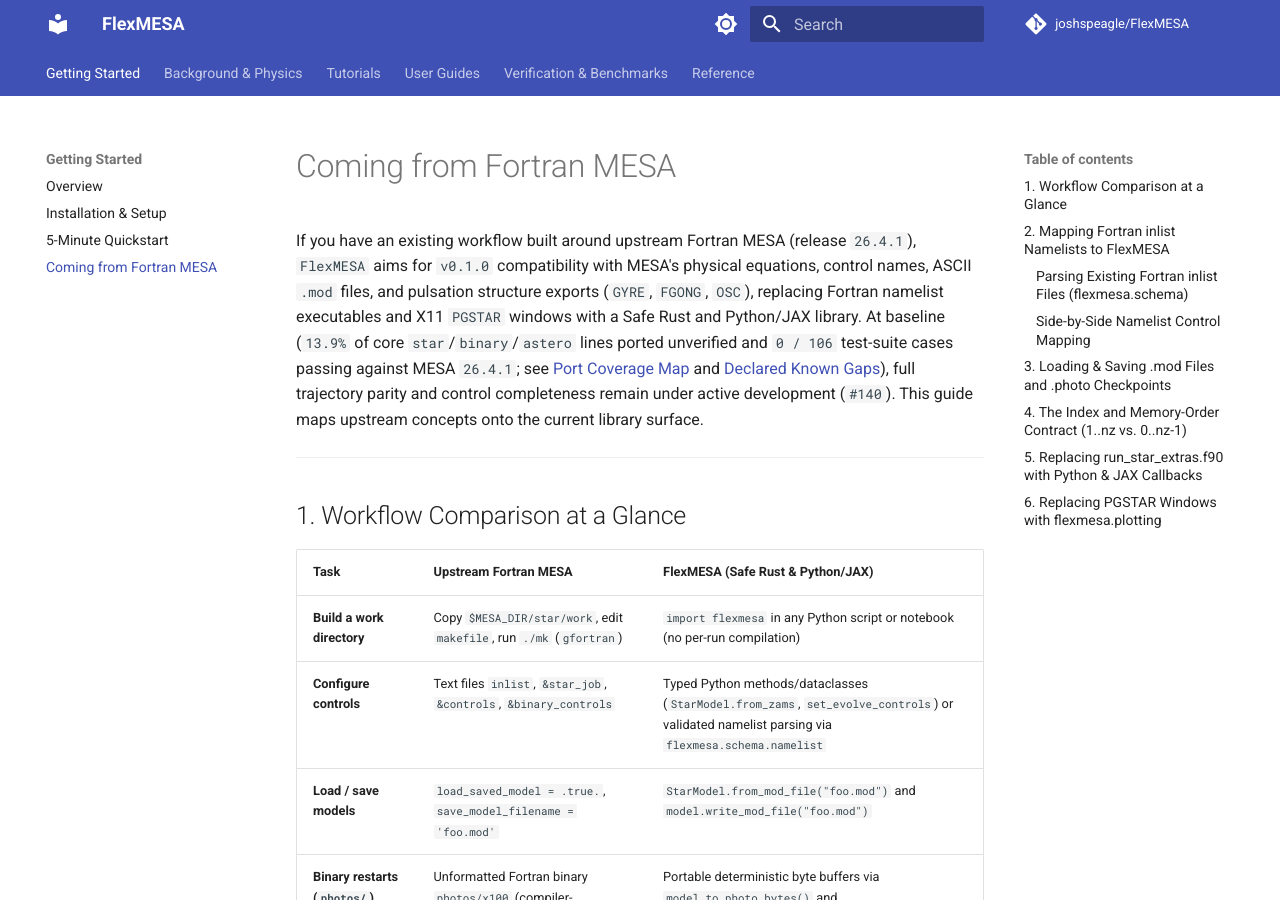
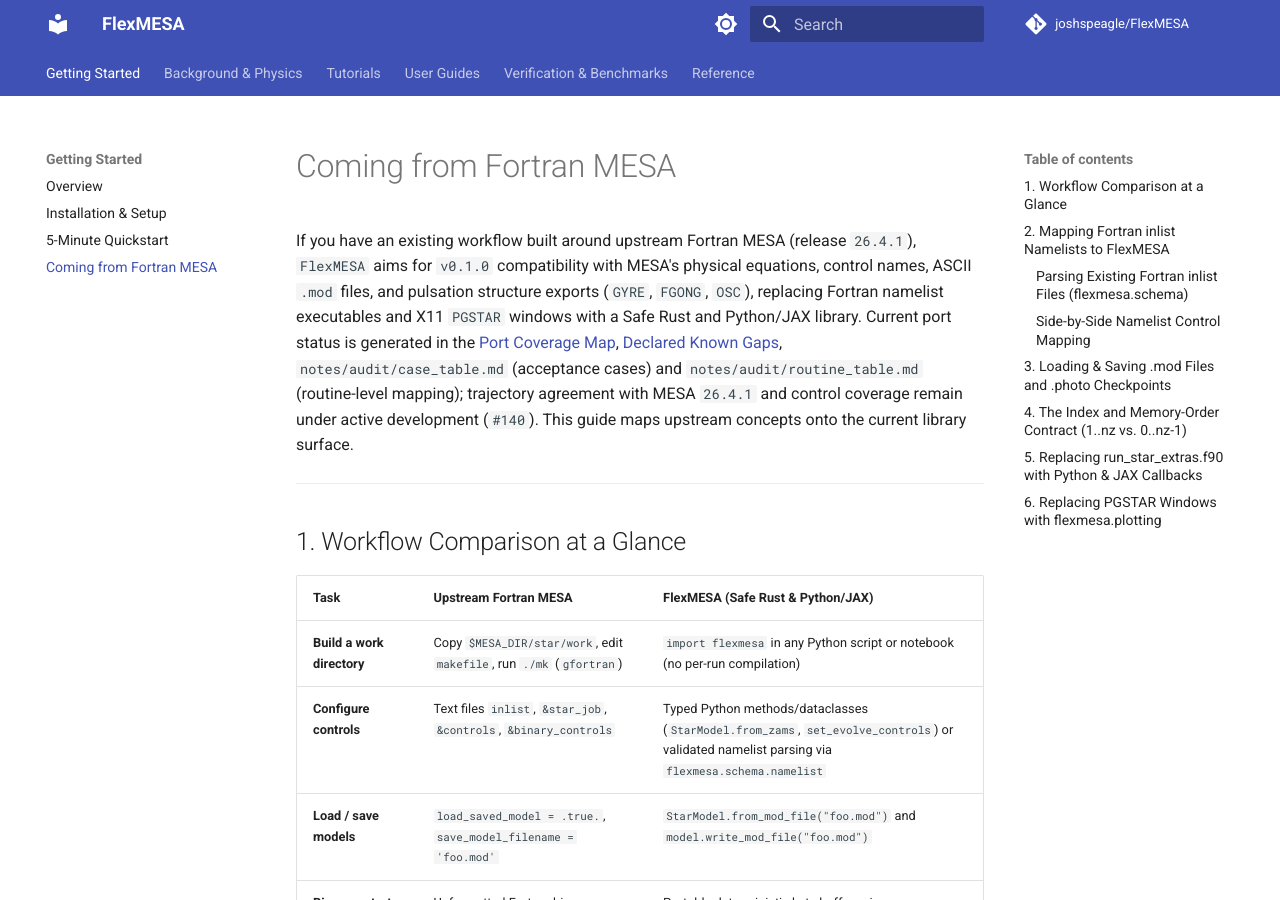
Before and after one commit to joshspeagle/FlexMESA, an MkDocs documentation site: the page built from docs/getting-started/coming-from-mesa.md, in a window 1280 px wide and 900 px high. Built offline with MkDocs 1.6.1 and Material for MkDocs 9.7.7, drawn with Linux system fonts in a browser that asks for light colours; comment, search, counter and statistics services are not loaded; some of the changed text lies outside the part shown.

Commit message:
docs: replace unmeasured status wording on getting-started/coming-from-mesa.md (P1.4 part 3)
docs/getting-started/coming-from-mesa.md: drops the baseline percentages and 'kernel-verified' (the diffusion and phase-separation routines have only a few oracle routines in the routine table).
Replacements cite the generated tables (notes/audit/case_table.md,
notes/audit/routine_table.md) instead of typing counts. Wording only; no
behaviour or API documented differently.

Commands: mkdocs build --strict and pytest tests/test_docs_snippets.py run after
the last page commit of this branch (see the branch evidence file).

Co-Authored-By: Claude Sonnet 5.5 <noreply@anthropic.com>

```diff
--- a/docs/getting-started/coming-from-mesa.md
+++ b/docs/getting-started/coming-from-mesa.md
@@ -1,6 +1,6 @@
 # Coming from Fortran MESA
 
-If you have an existing workflow built around upstream Fortran MESA (release `26.4.1`), `FlexMESA` aims for `v0.1.0` compatibility with MESA's physical equations, control names, ASCII `.mod` files, and pulsation structure exports (`GYRE`, `FGONG`, `OSC`), replacing Fortran namelist executables and X11 `PGSTAR` windows with a Safe Rust and Python/JAX library. At baseline (`13.9%` of core `star`/`binary`/`astero` lines ported unverified and `0 / 106` test-suite cases passing against MESA `26.4.1`; see [Port Coverage Map](../benchmarks/coverage-map.md) and [Declared Known Gaps](../benchmarks/known-gaps.md)), full trajectory parity and control completeness remain under active development (`#140`). This guide maps upstream concepts onto the current library surface.
+If you have an existing workflow built around upstream Fortran MESA (release `26.4.1`), `FlexMESA` aims for `v0.1.0` compatibility with MESA's physical equations, control names, ASCII `.mod` files, and pulsation structure exports (`GYRE`, `FGONG`, `OSC`), replacing Fortran namelist executables and X11 `PGSTAR` windows with a Safe Rust and Python/JAX library. Current port status is generated in the [Port Coverage Map](../benchmarks/coverage-map.md), [Declared Known Gaps](../benchmarks/known-gaps.md), `notes/audit/case_table.md` (acceptance cases) and `notes/audit/routine_table.md` (routine-level mapping); trajectory agreement with MESA `26.4.1` and control coverage remain under active development (`#140`). This guide maps upstream concepts onto the current library surface.
 
 ---
 
@@ -63,10 +63,10 @@ print(validated)
 | `mesh_delta_coeff`, `varcontrol_target` | `model.set_evolve_controls(mesh_delta_coeff=1.0, varcontrol_target=1.0e-3)` |
 | `overshoot_scheme`, `overshoot_f`, `overshoot_f0` | `model.update_mixing(dt, overshoot_f=..., overshoot_f0=..., scheme="exponential")` |
 | `cool_wind_RGB_scheme`, `hot_wind_scheme`, `Dutch_scaling_factor` | `model.apply_wind_and_adjust_mass(scheme="Dutch", eta=1.0, dt=dt)` |
-| `do_element_diffusion = .true.` | `model.do_element_diffusion(dt, scheme="stanton_murillo")` *(kernel-verified against MESA `26.4.1` in `#156`; `op_mono` radlev fails loudly pending C10)* |
+| `do_element_diffusion = .true.` | `model.do_element_diffusion(dt, scheme="stanton_murillo")` *(ported from MESA `26.4.1` in `#156`, with routine-level evidence in `notes/audit/routine_table.md`; `op_mono` radlev fails loudly pending C10)* |
 | `do_conv_premix = .true.` | `model.do_conv_premix(max_iters=10, avoid_fuel_increase=True)` *(partial/unverified; `#155`)* |
 | `predictive_mix = .true.` | `model.add_predictive_mixing(ingested_mass_limit_coeff=0.1, superad_thresh=0.005)` *(partial/unverified; `#155`)* |
-| `do_phase_separation = .true.` | `model.do_phase_separation(dt, gamma_crystallization=175.0)` *(kernel-verified against MESA `26.4.1` Blouin `'CO'`/`'ONe'` in `#156`)* |
+| `do_phase_separation = .true.` | `model.do_phase_separation(dt, gamma_crystallization=175.0)` *(ported from MESA `26.4.1` Blouin `'CO'`/`'ONe'` in `#156`, with routine-level evidence in `notes/audit/routine_table.md`)* |
 | **`&binary_controls`** | |
 | `m1`, `m2`, `initial_period_in_days`, `initial_eccentricity` | `BinarySystem.from_point_mass(donor, companion_mass_msun=..., initial_period_days=..., eccentricity=...)` or `BinarySystem.from_two_stars(donor, accretor, initial_period_days=...)` |
 | `mdot_scheme = 'Ritter'` / `'Kolb'` | `binary.eval_ritter_mdot_thin`, `binary.eval_kolb_mdot_thick`, `binary.solve_roche_lobe_mdot_jax` |
```
